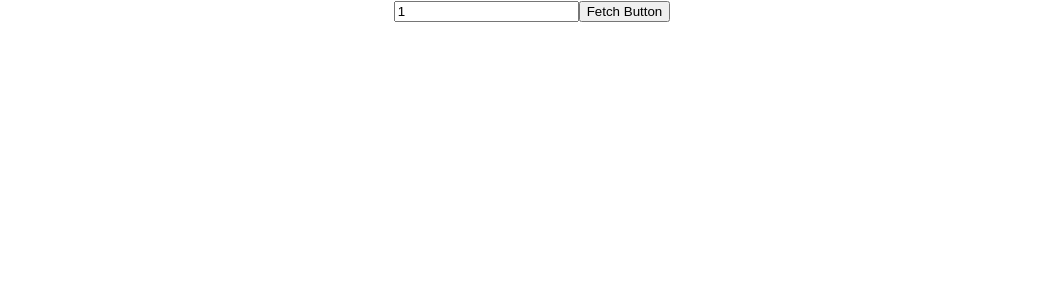
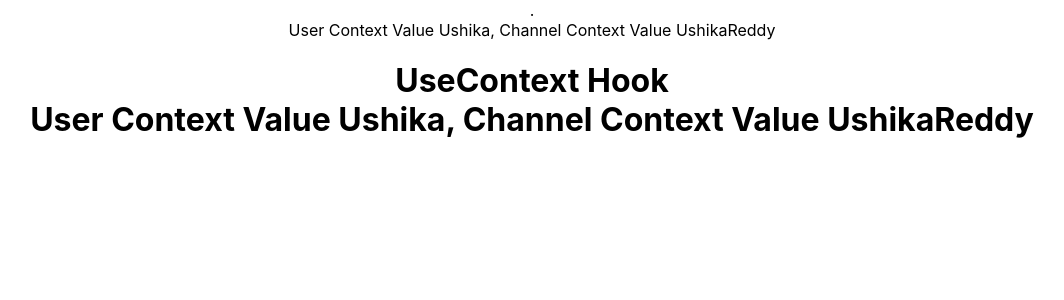
Before and after one commit to SpandanaReddy29/react-concepts, a React (Create React App) app: page / in a window 1280 px wide. Shown: the top 300 px of the page, without its empty margins (108-1172 px from the left). Built offline with nearby package versions, Linux system fonts and the light colour scheme; no server answers.

Commit message:
UseContext Hooks Added

```diff
--- a/src/App.js
+++ b/src/App.js
@@ -11,6 +11,8 @@ import UseStateHook from './components/hooks/useState/UseStateHook';
 import UseStateWithArray from './components/hooks/useState/UseStatewithArray';
 import UseStateWithObjects from './components/hooks/useState/UseStateWithObjects';
 import UseStateWithPrevState from './components/hooks/useState/UseStateWithPrevState';
+import UseContextHook from './components/hooks/useContext/UseContextHook';
+
 
 function App() {
   return (
@@ -26,10 +28,11 @@ function App() {
       {/* <UseEffectHook />
       <UseEffectConditionally /> */}
       {/* <UseEffectOnlyOnce /> */}
-      {/* <UseEffectCleanUp /> */}
+      {/* <UseEffectCleanUp /> */}.
       {/* <DataFetchingUsingId /> */}
       {/* <DataFetching /> */}
-      <DataFetchingUsingIdButton />
+      {/* <DataFetchingUsingIdButton /> */}
+      <UseContextHook />
     </div>
   );
 }
--- /dev/null
+++ b/src/components/hooks/useContext/ComponentC.js
@@ -0,0 +1,16 @@
+import React from 'react';
+import ComponentE from './ComponentE';
+import ComponentF from './ComponentF';
+
+const ComponentC = () => {
+  return (
+    <div>
+      <ComponentE/>
+      <h1> UseContext Hook
+        <ComponentF/>
+      </h1>
+    </div>
+  )
+}
+
+export default ComponentC
--- /dev/null
+++ b/src/components/hooks/useContext/ComponentE.js
@@ -0,0 +1,16 @@
+import React, {useContext} from 'react';
+import {UserContext, ChannelContext} from './UseContextHook';;
+
+const ComponentE = () => {
+
+  const user = useContext(UserContext);
+  const channel = useContext(ChannelContext);
+
+  return (
+    <div>
+      User Context Value {user}, Channel Context Value {channel}
+    </div>
+  )
+}
+
+export default ComponentE
--- /dev/null
+++ b/src/components/hooks/useContext/ComponentF.js
@@ -0,0 +1,34 @@
+import React from 'react';
+import {UserContext, ChannelContext} from './UseContextHook';
+
+const ComponentF = () => {
+  return (
+    <div>
+      {/* <UserContext.Consumer>
+        {
+          user => {
+            return <div>User Context Value {user}</div>
+          }
+        }
+      </UserContext.Consumer> */}
+      <UserContext.Consumer>
+        {
+          user => {
+            return (
+              <ChannelContext.Consumer>
+                {
+                  channel => {
+                    return <div>User Context Value {user}, Channel Context Value {channel}</div>
+                  }
+                }
+              </ChannelContext.Consumer>
+            )
+          }
+        }
+      </UserContext.Consumer>
+
+    </div>
+  )
+}
+
+export default ComponentF
--- /dev/null
+++ b/src/components/hooks/useContext/UseContextHook.js
@@ -0,0 +1,24 @@
+//Context provides a way to pass data through the component tree without having passing to pass props down manually at every level
+//Is a way to manage state globally
+//It can be used together with the useState Hook to share state between deeply nested components more easily than with useState alone
+//useContext makes consumption of values easy
+
+import React from 'react';
+import ComponentC from './ComponentC';
+
+export const UserContext = React.createContext();
+export const ChannelContext = React.createContext();
+
+const UseContextHook = () => {
+  return (
+    <div>
+      <UserContext.Provider value={'Ushika'}>
+        <ChannelContext.Provider value={'UshikaReddy'}>
+          <ComponentC/>
+        </ChannelContext.Provider>
+      </UserContext.Provider>
+    </div>
+  )
+}
+
+export default UseContextHook
```
